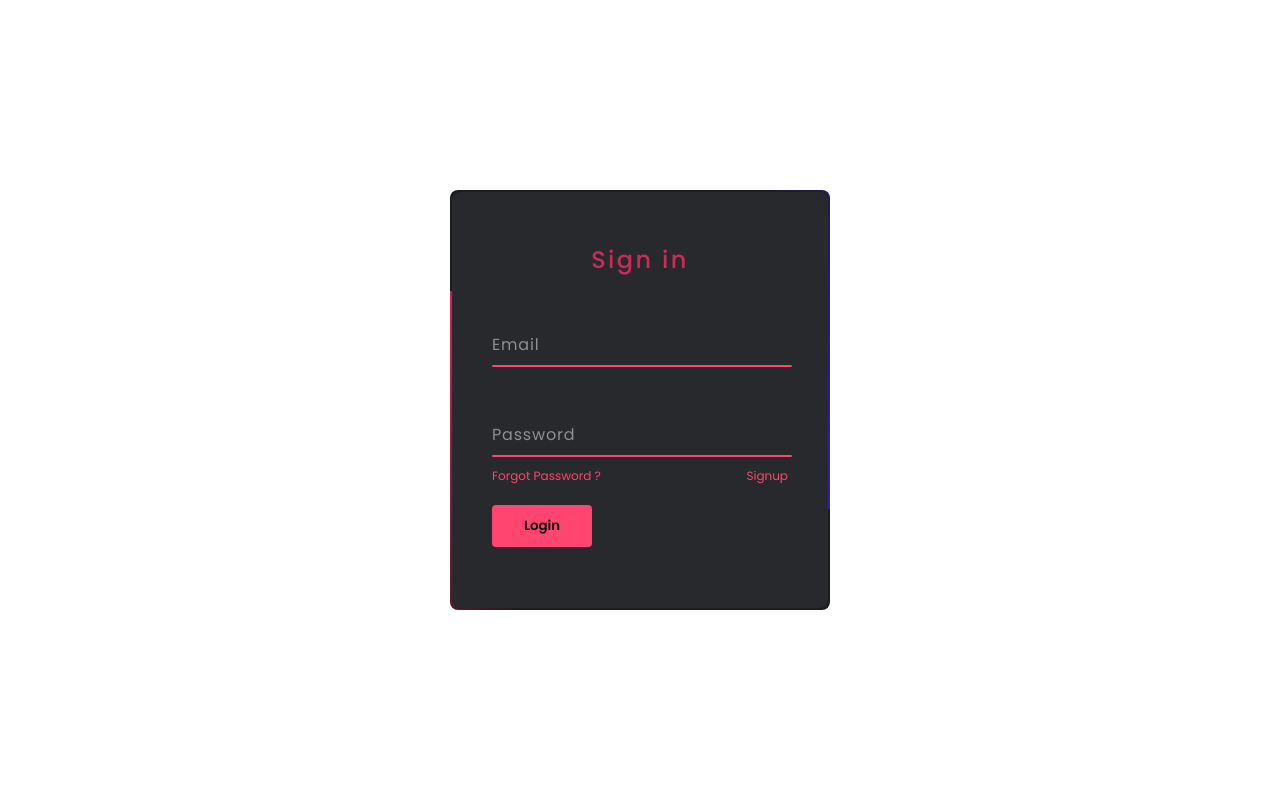
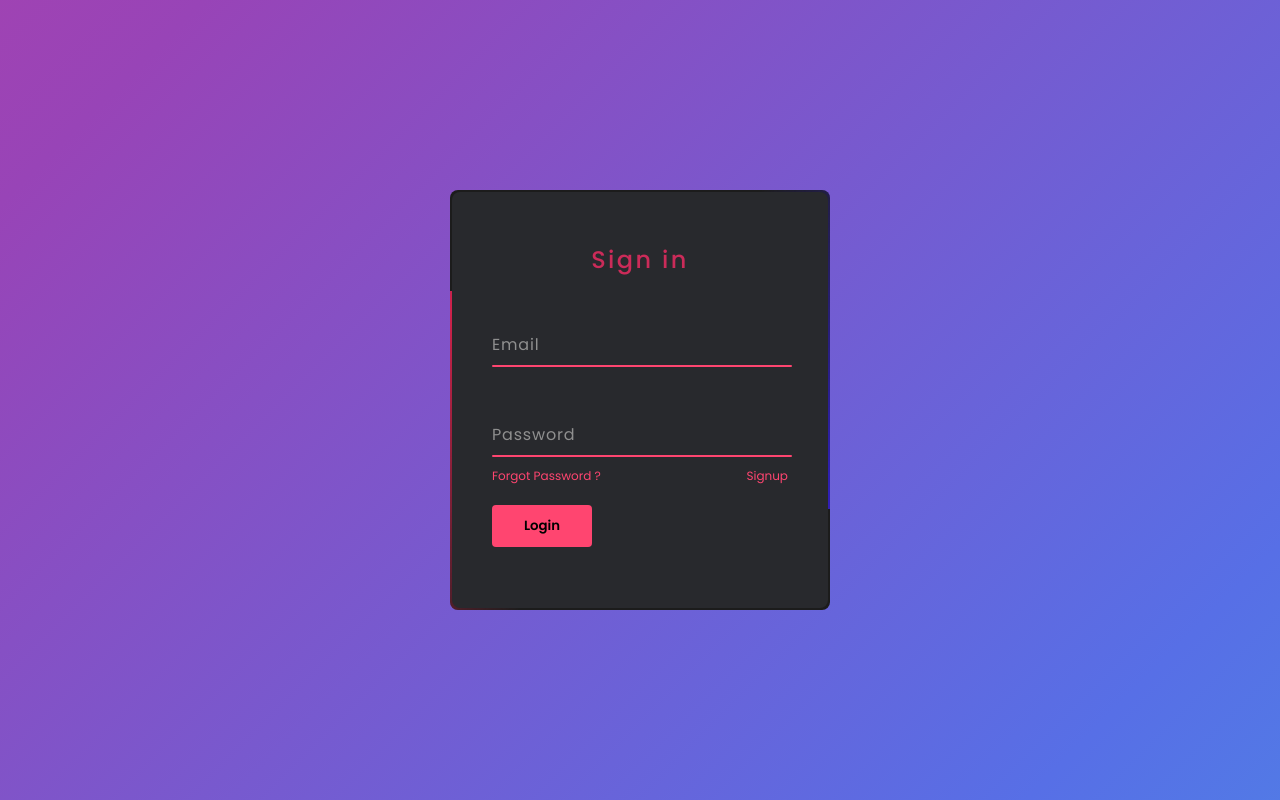
Before and after one commit to aswiinc/demo_loginpage, a plain HTML site: page index.html in a window 1280 px wide. Drawn offline with Linux system fonts and the light colour scheme.

Commit message:
Update style.css

```diff
--- a/style.css
+++ b/style.css
@@ -6,7 +6,7 @@
 	box-sizing: border-box;
   font-family: 'Poppins', sans-serif;
 }
-.bgG {
+.bg {
 	width: 100%;
 	height: 100vh;
 	display: flex;
```
